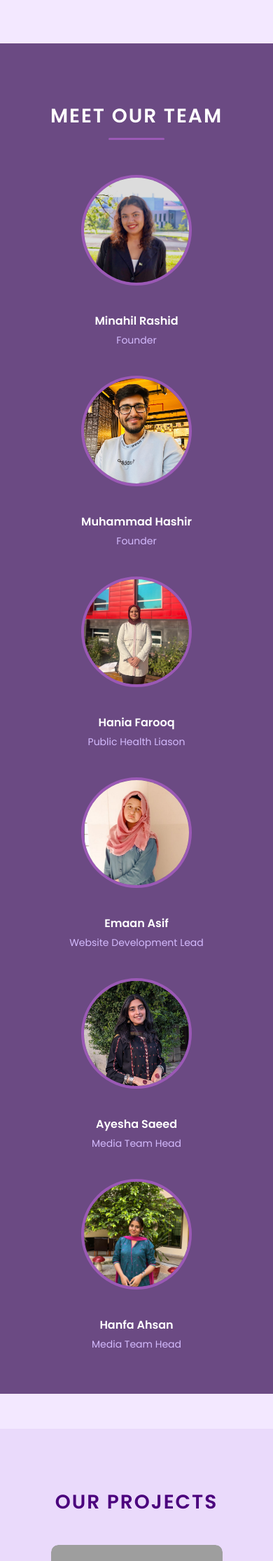
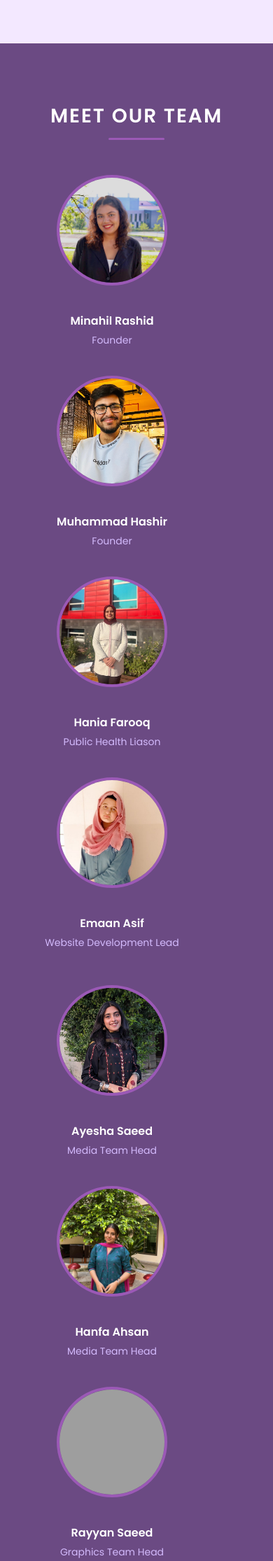
Before and after one commit to Emaan-Asif-2023/MinimoWebsite-, a Flask app: page /home in a window 390 px wide. Shown: the part 2218-4449 px from the top of the page at 70% size. Run offline with Flask 3, Linux system fonts and the light colour scheme; grey boxes are pictures that could not be loaded.

Commit message:
Changes 1

```diff
--- a/templates/aboutus.html
+++ b/templates/aboutus.html
@@ -3,6 +3,8 @@
 <head>
   <meta charset="UTF-8">
   <title>About Us</title>
+  <link rel="icon" type="image/png" href="{{ url_for('static', filename='minimo 2.png') }}">
+
   <link href="https://fonts.googleapis.com/css2?family=Poppins:wght@400;600&display=swap" rel="stylesheet">
   <style>
     body {
--- a/templates/faq.html
+++ b/templates/faq.html
@@ -3,6 +3,8 @@
 <head>
   <meta charset="UTF-8">
   <title>Ask Our Assistant | Minimo Cares</title>
+  <link rel="icon" type="image/png" href="{{ url_for('static', filename='minimo 2.png') }}">
+
   <link href="https://fonts.googleapis.com/css2?family=Poppins:wght@400;600&display=swap" rel="stylesheet">
   <style>
     body {
--- a/templates/form.html
+++ b/templates/form.html
@@ -3,6 +3,8 @@
 <head>
   <meta charset="UTF-8">
   <title>Join Us – Minimo Cares</title>
+  <link rel="icon" type="image/png" href="{{ url_for('static', filename='minimo 2.png') }}">
+
   <link href="https://fonts.googleapis.com/css2?family=Poppins:wght@400;600&display=swap" rel="stylesheet">
   <style>
     body {
--- a/templates/home.html
+++ b/templates/home.html
@@ -4,6 +4,8 @@
   <meta charset="UTF-8">
   <meta name="viewport" content="width=device-width, initial-scale=1.0">
   <title>Minimo Cares</title>
+  <link rel="icon" type="image/png" href="{{ url_for('static', filename='minimo 2.png') }}">
+
   <link href="https://fonts.googleapis.com/css2?family=Poppins:wght@400;600&display=swap" rel="stylesheet">
   <a href="/faq" class="faq-button" title="Ask Our Assistant"> Ask Assistant</a>
 
@@ -389,27 +391,40 @@
       border-radius: 2px;
     }
 
-    /* Team Members Grid */
-   .team-container {
+  /* Team Containers for custom rows */
+.team-container {
   display: grid;
-  grid-template-columns: repeat(3, 1fr);
-  justify-items: center;
   gap: 40px;
-  max-width: 900px;
-  margin: 0 auto;
+  justify-content: center; /* centers members */
+  margin: 0 auto 50px auto;
+}
+
+.row-1 {
+  grid-template-columns: repeat(4, 180px); /* 4 members in first row */
+}
+
+.row-2 {
+  grid-template-columns: repeat(3, 180px); /* 3 members in second row */
+}
+
+@media (max-width: 1024px) {
+  .row-1, .row-2 {
+    grid-template-columns: repeat(2, 180px); /* 2 columns on medium screens */
+  }
 }
 
 @media (max-width: 768px) {
-  .team-container {
-    grid-template-columns: repeat(2, 1fr);
+  .row-1, .row-2 {
+    grid-template-columns: repeat(2, 140px);
   }
 }
 
 @media (max-width: 480px) {
-  .team-container {
-    grid-template-columns: repeat(1, 1fr);
+  .row-1, .row-2 {
+    grid-template-columns: 1fr; /* stack vertically on small screens */
   }
 }
+
 
 
 
@@ -628,10 +643,12 @@
 
 
   <!-- Meet Our Team Section -->
-  <div class="team-section">
+
+<div class="team-section">
   <h2>MEET OUR TEAM</h2>
 
-  <div class="team-container">
+
+  <div class="team-container row-1">
     <div class="team-member">
       <img src="{{ url_for('static', filename='minahil.jpg') }}" alt="Member 1">
       <h3>Minahil Rashid</h3>
@@ -643,17 +660,22 @@
       <h3>Muhammad Hashir</h3>
       <p>Founder</p>
     </div>
+
     <div class="team-member">
       <img src="{{ url_for('static', filename='hania.jpg') }}" alt="Member 3">
       <h3>Hania Farooq</h3>
       <p>Public Health Liason</p>
     </div>
+
     <div class="team-member">
       <img src="{{ url_for('static', filename='emaan5.jpg') }}" alt="Member 4">
       <h3>Emaan Asif</h3>
       <p>Website Development Lead</p>
     </div>
+  </div>
 
+  <!-- Second row: 3 members -->
+  <div class="team-container row-2">
     <div class="team-member">
       <img src="{{ url_for('static', filename='ayesha.jpg') }}" alt="Member 5">
       <h3>Ayesha Saeed</h3>
@@ -666,9 +688,14 @@
       <p>Media Team Head</p>
     </div>
 
-
+    <div class="team-member">
+      <img src="{{ url_for('static', filename='newmember.jpg') }}" alt="Member 7">
+      <h3>Rayyan Saeed</h3>
+      <p>Graphics Team Head</p>
+    </div>
   </div>
 </div>
+
   <!-- Projects Carousel Section -->
 <div class="projects-section">
   <h2>OUR PROJECTS</h2>
--- a/templates/logo.html
+++ b/templates/logo.html
@@ -4,6 +4,8 @@
   <meta charset="UTF-8">
   <meta name="author" content="Emaan Asif">
   <title>Welcome</title>
+  <link rel="icon" type="image/png" href="{{ url_for('static', filename='minimo 2.png') }}">
+
   <link href="https://fonts.googleapis.com/css2?family=Poppins:wght@300;400;600&family=League+Spartan:wght@400;600;700&display=swap" rel="stylesheet">
 
   <style>
--- a/templates/mission.html
+++ b/templates/mission.html
@@ -3,6 +3,8 @@
 <head>
   <meta charset="UTF-8">
   <title>Our Mission</title>
+  <link rel="icon" type="image/png" href="{{ url_for('static', filename='minimo 2.png') }}">
+
   <link href="https://fonts.googleapis.com/css2?family=Poppins:wght@400;600&display=swap" rel="stylesheet">
   <style>
     body {
--- a/templates/project1.html
+++ b/templates/project1.html
@@ -3,6 +3,8 @@
 <head>
   <meta charset="UTF-8">
   <title>Climate Change Awareness and Plantation Drive</title>
+  <link rel="icon" type="image/png" href="{{ url_for('static', filename='minimo 2.png') }}">
+
   <link href="https://fonts.googleapis.com/css2?family=Poppins:wght@400;600&display=swap" rel="stylesheet">
   <style>
     body {
--- a/templates/project2.html
+++ b/templates/project2.html
@@ -3,6 +3,8 @@
 <head>
   <meta charset="UTF-8">
   <title>Career Counselling Session – Al Beruni International School</title>
+  <link rel="icon" type="image/png" href="{{ url_for('static', filename='minimo 2.png') }}">
+
   <link href="https://fonts.googleapis.com/css2?family=Poppins:wght@400;600&display=swap" rel="stylesheet">
   <style>
     body {
--- a/templates/project3.html
+++ b/templates/project3.html
@@ -3,6 +3,8 @@
 <head>
   <meta charset="UTF-8">
   <title>Kohrian Plantation Drive – Kohrian Village</title>
+  <link rel="icon" type="image/png" href="{{ url_for('static', filename='minimo 2.png') }}">
+
   <link href="https://fonts.googleapis.com/css2?family=Poppins:wght@400;600&display=swap" rel="stylesheet">
   <style>
     body {
--- a/templates/project4.html
+++ b/templates/project4.html
@@ -3,6 +3,8 @@
 <head>
   <meta charset="UTF-8">
   <title>Free Physical Therapy and Wellness Session – Aafiat Old Age Home</title>
+  <link rel="icon" type="image/png" href="{{ url_for('static', filename='minimo 2.png') }}">
+
   <link href="https://fonts.googleapis.com/css2?family=Poppins:wght@400;600&display=swap" rel="stylesheet">
   <style>
     body {
--- a/templates/project5.html
+++ b/templates/project5.html
@@ -3,6 +3,8 @@
 <head>
   <meta charset="UTF-8">
   <title>Free Physical Therapy and Wellness Session – Aafiat Old Age Home</title>
+  <link rel="icon" type="image/png" href="{{ url_for('static', filename='minimo 2.png') }}">
+
   <link href="https://fonts.googleapis.com/css2?family=Poppins:wght@400;600&display=swap" rel="stylesheet">
   <style>
     body {
```
